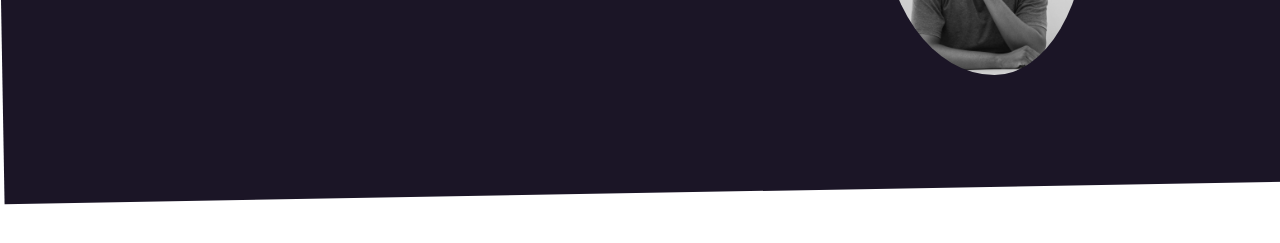
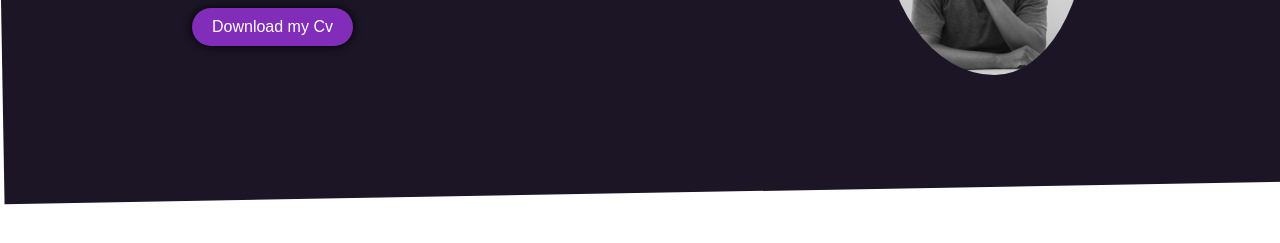
Before and after one commit to Justine-Njuguna/My-Portfolio-Website-Test-, a plain HTML site: page index.html in a window 1280 px wide. Shown: the part 389-632 px from the top of the page. Drawn offline with Linux system fonts and the light colour scheme.

Commit message:
Added a Download my CV button

```diff
--- a/index.html
+++ b/index.html
@@ -31,6 +31,7 @@
           <h3>
             An ALX Software Engineering Student with a passion for becoming your favorite fullstack developer!
           </h3>
+          <button class="download-cv-btn">Download my Cv</button>
         </div>
         <img src="myPhoto.jpg" />
       </section>
--- a/style.css
+++ b/style.css
@@ -248,3 +248,23 @@ a:hover::before {
     object-fit: cover;
     animation: morph 3.5s linear infinite;
   }
+
+  /*We're gonna add a banner button here*/
+  .banner button.download-cv-btn {
+    background-color: #812db9;
+    color: white;
+    border: none;
+    padding: 10px 20px;
+    font-size: 16px;
+    cursor: pointer;
+    transition: background-color 0.3s ease-in-out;
+    margin-top: 59px;
+    border-radius: 20px;
+    box-shadow: 0px 0px 10px #000;
+    transition: all 0.3s ease;
+  }
+
+  .banner button.download-cv-btn:hover {
+    background-color: #3e8e41;
+    box-shadow: 0px 0px 20px #000;
+  }
```
